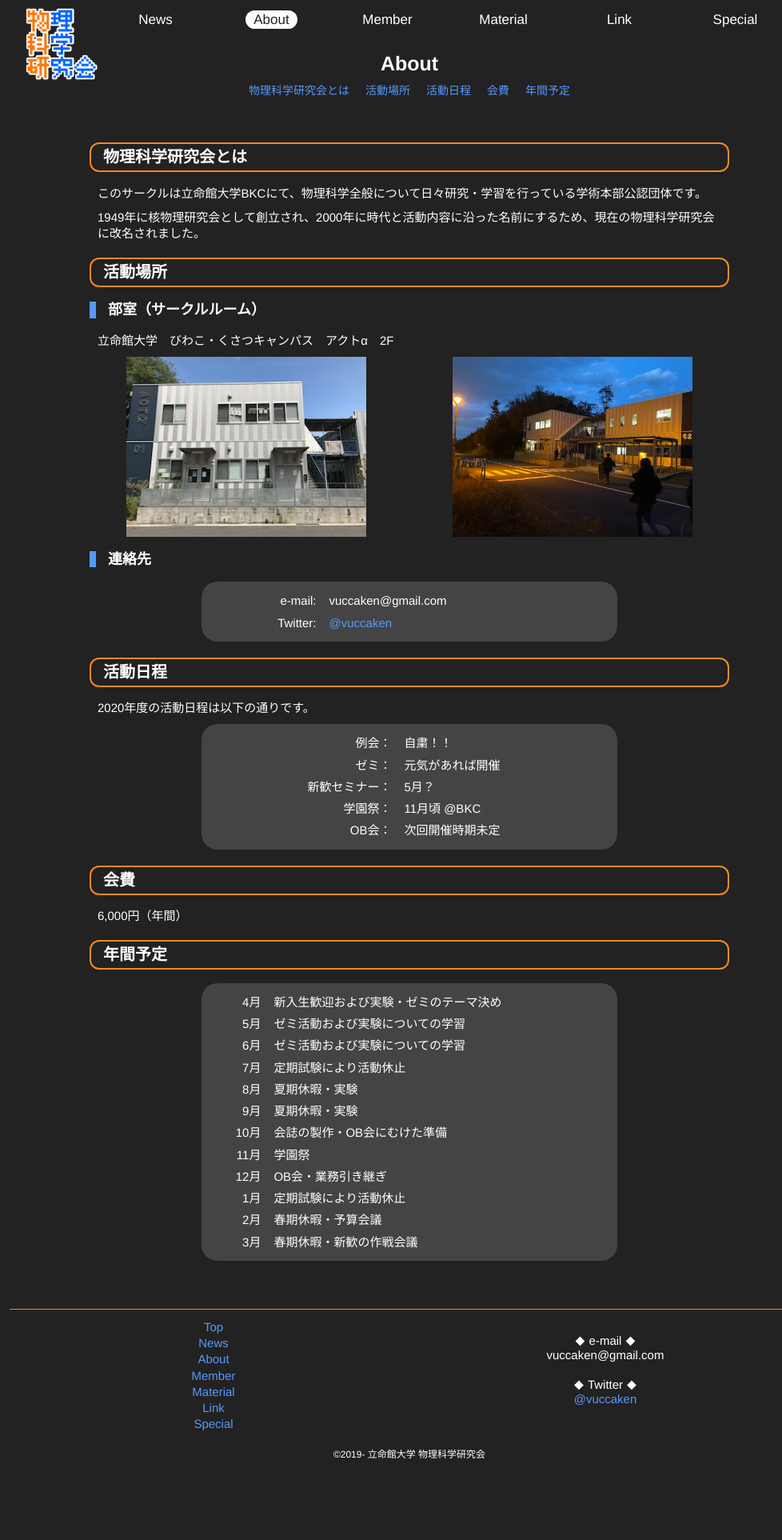
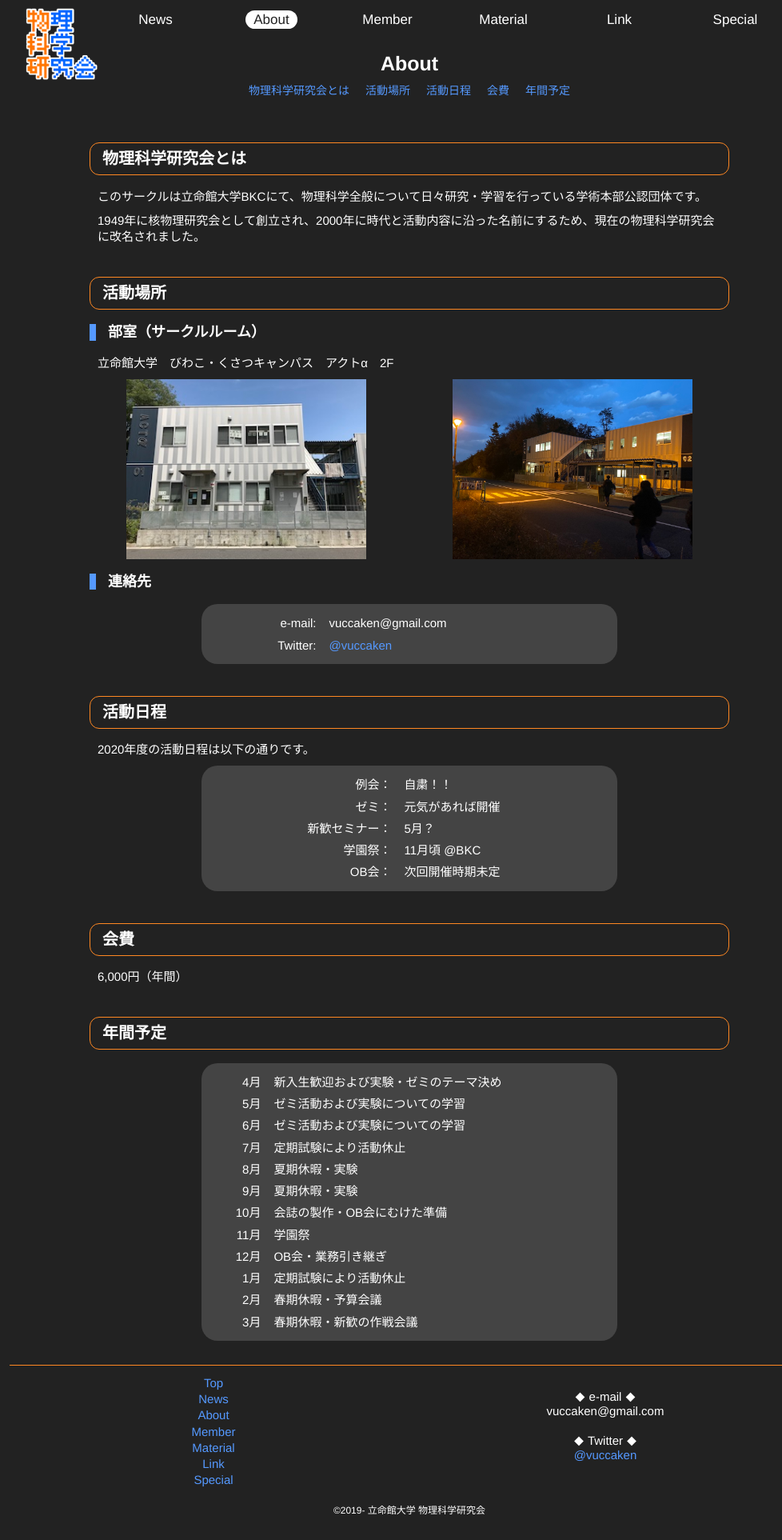
Before and after one commit to vuccaken/vuccaken.github.io, a Jekyll site: the page built from _pages/about.md, in a window 1280 px wide. Shown: the whole page at 80% size, without its empty margins (128-1106 px from the left). Built offline with Jekyll 4.4.1, drawn with Linux system fonts in a browser that asks for light colours; before the commit the page ends 1855 px from its top, so only the background shows below that.

Commit message:
h2 add margin-top
h2のマージンがずっと気になっていたので調整しました

```diff
--- a/_sass/main.scss
+++ b/_sass/main.scss
@@ -58,8 +58,9 @@ nav {
 }
 
 .contents {
+  // border: solid 1px yellow;
   margin: 0px auto;
-  padding: 20px;
+  padding: 0 20px;
   .content-pages{
     max-width: 800px;
     margin: 0px auto;
--- a/_sass/news.scss
+++ b/_sass/news.scss
@@ -6,8 +6,8 @@ $side-margin: 20px;
 
 .news_article {
   background-color: $bg-color-sub;
-  margin-top: 10px;
-  margin-bottom: 30px;
+  margin-top: 40px;
+  // margin-bottom: 30px;
   border-radius: 20px;
   padding: 15px $side-margin;
   .news_date {
--- a/_sass/reset.scss
+++ b/_sass/reset.scss
@@ -56,10 +56,10 @@ h1 {
 h2 {
   // color: #0F9;
   // background-color: $bg-color-sub;
-  margin-top: .20rem;
-  border: solid 2px $thm-color;
+  margin-top: .40rem;
+  border: solid 1.5px $thm-color;
   border-radius: 12px;
-  padding: 5px 15px;
+  padding: 8px 15px;
   font-size: .20rem;
 
   // margin: 0;
```
